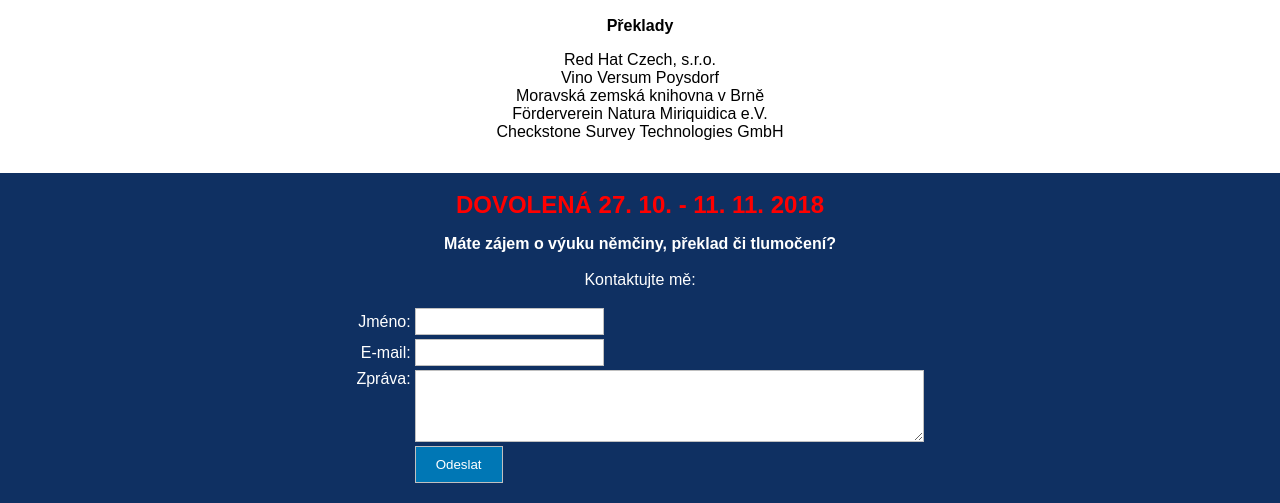
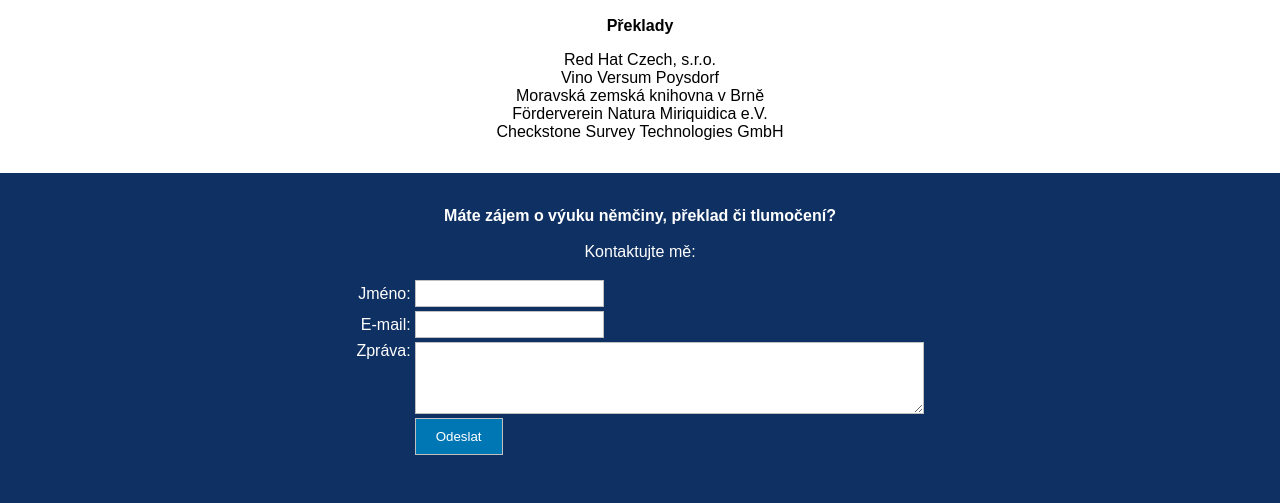
Before and after one commit to dsecik/secikova.cz, a PHP site: page / in a window 1280 px wide. Shown: the part 2403-2906 px from the top of the page. Run offline with PHP 8.4, Linux system fonts and the light colour scheme; some libraries are stand-ins or nearby versions.

Commit message:
Remove vacation notice

```diff
--- a/index.php
+++ b/index.php
@@ -490,7 +490,6 @@ Checkstone Survey Technologies GmbH<br>
 		background: green;
 	}
 </style>
-<font color="red"><font size="+2"><b>DOVOLENÁ 27. 10. - 11. 11. 2018</b></font></font>
 <p><font color="white"><b>Máte zájem o výuku němčiny, překlad či tlumočení?</b><br><br>Kontaktujte mě:</font></p>
 
 <form action="form_success.php" method="post" class="mf">
```
